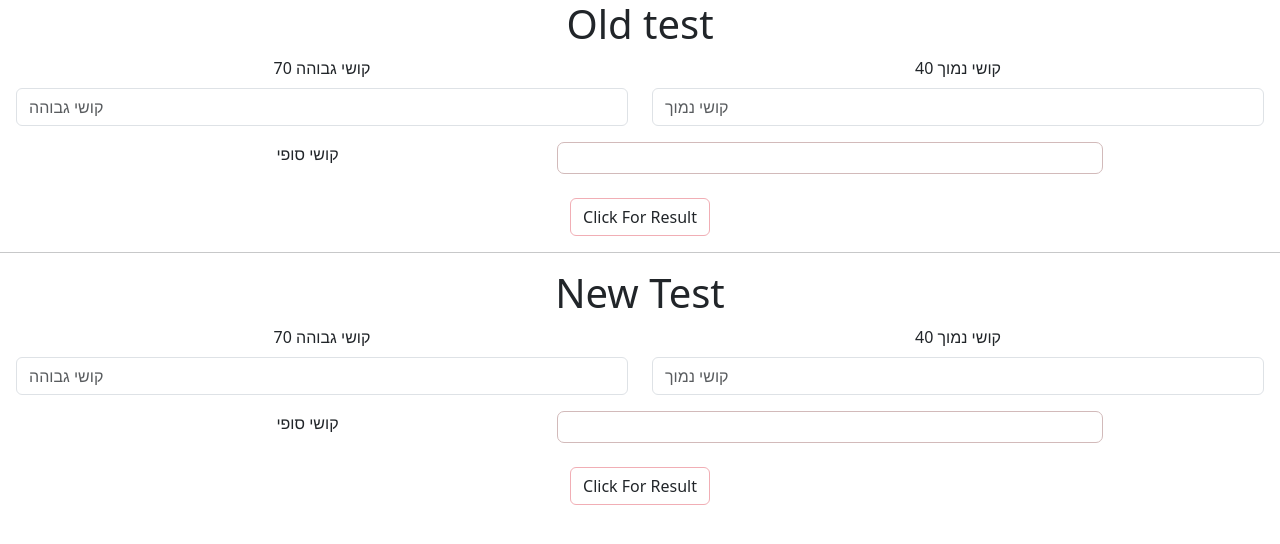
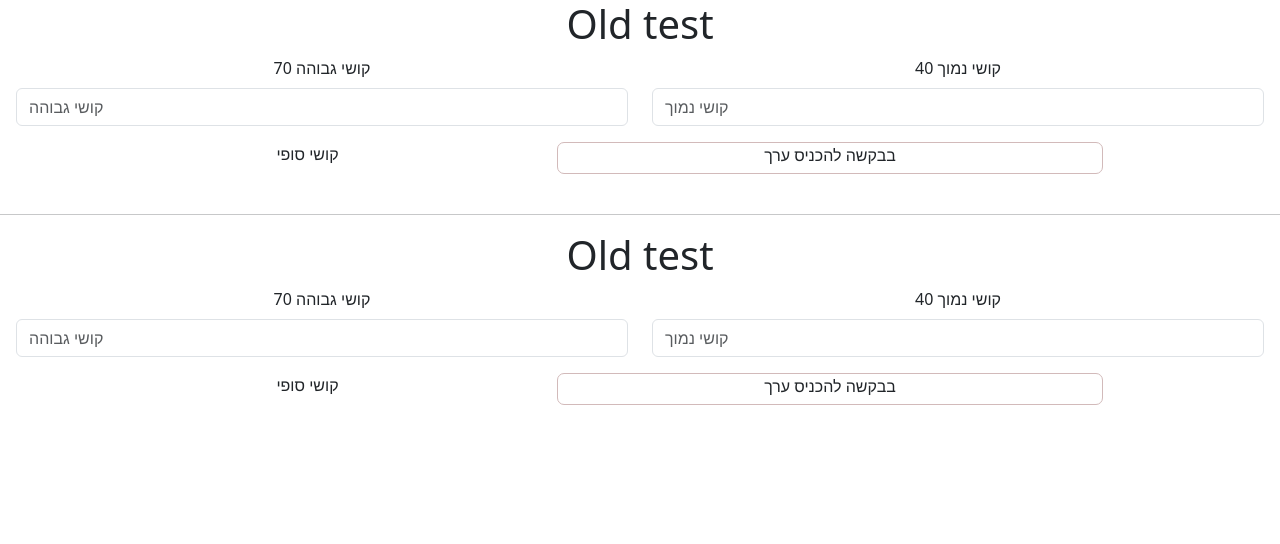
Before and after one commit to hanidanial1/shadi, a React (Vite) app: page / in a window 1280 px wide. Shown: the top 544 px of the page. Built offline with nearby package versions, Linux system fonts and the light colour scheme.

Commit message:
remove Result Btn And make It Automatic

```diff
--- a/src/Components/NewForm.jsx
+++ b/src/Components/NewForm.jsx
@@ -1,16 +1,15 @@
-import { useState } from "react";
+import { useEffect, useState } from "react";
 import Col from "react-bootstrap/Col";
 import Form from "react-bootstrap/Form";
 import Row from "react-bootstrap/Row";
 
-function NewFrom() {
+function NewForm() {
   const [formData, setFormData] = useState({
-   Newhigh: "",
-   Newlow: "",
+    high: "",
+    low: "",
   });
 
   const [finalH, setFinalH] = useState("");
-
 
   const handleOnChange = (e) => {
     const { name, value } = e.target;
@@ -19,20 +18,33 @@ function NewFrom() {
       ...formData,
       [name]: value,
     });
-       console.log(formData)
-
+    console.log(formData);
   };
 
+  useEffect(()=>{
+   if (formData.high == "" || formData.low == "") {
+      return setFinalH("בבקשה להכניס ערך ");
+    }
 
-  const handleProcessData = () => {
+    const regex = /^-?\d+(\.\d+)?$/;
 
-    const finalData = 70 * parseFloat(formData.Newhigh) + 40 * parseFloat(formData.Newlow);
+    if (regex.test(formData.high) && regex.test(formData.low)) {
+
+        const finalData = 70 * parseFloat(formData.high) + 40 * parseFloat(formData.low);
 
     setFinalH(finalData);
-  };
+    }else{
+        return setFinalH("הזנת מידע שגוי")
+    }
 
-  return (<>
-    <h1 className="text-center">New Test</h1>
+  },[formData])
+
+
+
+
+  return (
+    <>
+      <h1 className="text-center">Old test</h1>
       <div className="text-center">
         <Row className="mb-3 mx-1">
           <Form.Group as={Col} controlId="formGridEmail">
@@ -40,7 +52,7 @@ function NewFrom() {
             <Form.Control
               type="text"
               placeholder="קושי גבוהה"
-            name='Newhigh'
+              name="high"
               value={formData["קושי גבוהה"]}
               onChange={handleOnChange}
             />
@@ -51,7 +63,7 @@ function NewFrom() {
             <Form.Control
               type="text"
               placeholder="קושי נמוך"
-            name='Newlow'
+              name="low"
               value={formData["קושי נמוך"]}
               onChange={handleOnChange}
             />
@@ -68,11 +80,11 @@ function NewFrom() {
             </div>
           </div>
           <br />
-        <button  className="btn border border-danger-subtle" onClick={handleProcessData}> Click For Result</button>
+
         </div>
       </div>
     </>
   );
 }
 
-export default NewFrom;
+export default NewForm;
--- a/src/Components/OldForm.jsx
+++ b/src/Components/OldForm.jsx
@@ -1,4 +1,4 @@
-import { useState } from "react";
+import { useEffect, useState } from "react";
 import Col from "react-bootstrap/Col";
 import Form from "react-bootstrap/Form";
 import Row from "react-bootstrap/Row";
@@ -21,12 +21,26 @@ function GridBasicExample() {
     console.log(formData);
   };
 
-  const handleProcessData = () => {
-    const finalData =
-      70 * parseFloat(formData.high) + 40 * parseFloat(formData.low);
+  useEffect(()=>{
+   if (formData.high == "" || formData.low == "") {
+      return setFinalH("בבקשה להכניס ערך ");
+    }
+
+    const regex = /^-?\d+(\.\d+)?$/;
+
+    if (regex.test(formData.high) && regex.test(formData.low)) {
+
+        const finalData = 70 * parseFloat(formData.high) + 40 * parseFloat(formData.low);
 
     setFinalH(finalData);
-  };
+    }else{
+        return setFinalH("הזנת מידע שגוי")
+    }
+
+  },[formData])
+
+
+
 
   return (
     <>
@@ -66,9 +80,7 @@ function GridBasicExample() {
             </div>
           </div>
           <br />
-          <button className="btn border border-danger-subtle" onClick={handleProcessData}>
-            Click For Result
-          </button>
+
         </div>
       </div>
     </>
```
Lines whose indentation alone changed are shown as unchanged.
